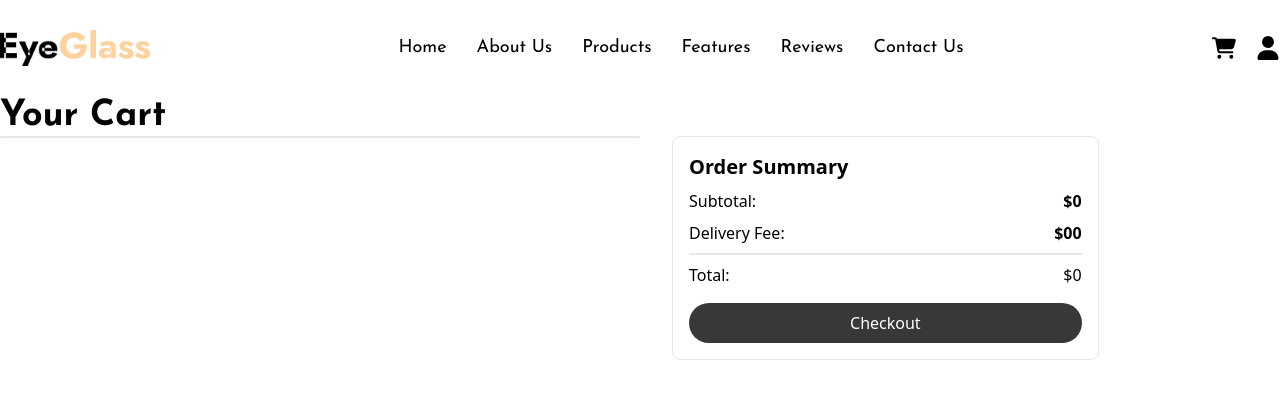
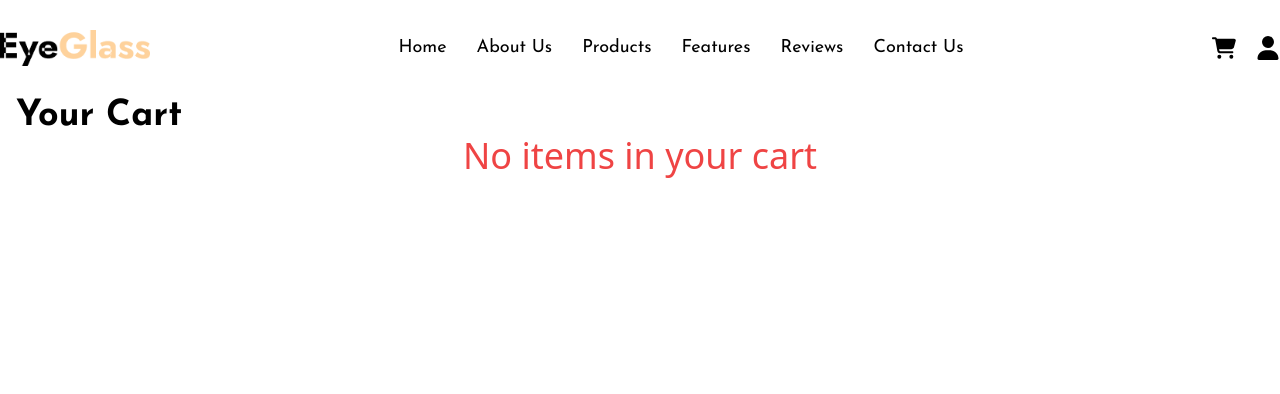
Before and after one commit to devRezaulKarim/md-rezaul-karim-Landing-Page--Challenge, a React (Vite) app: page /cart in a window 1280 px wide. Shown: the top 394 px of the page. Built offline with nearby package versions, Linux system fonts and the light colour scheme.

Commit message:
FIX: Fix the quantity decrement.
Quantity can be decreased when it is more than 1.

```diff
--- a/src/components/Cart.jsx
+++ b/src/components/Cart.jsx
@@ -8,16 +8,17 @@ const Cart = () => {
   }, 0);
 
   return (
-    <div className="max-w-[1321px] mx-auto">
-      <h1 className="lg:text-4xl font-bold font-josefin">Your Cart</h1>
-      <div className="flex gap-8 ">
-        <div className="lg:w-1/2 border rounded-lg px-4 divide-y-2 h-fit">
+    <div className="max-w-[1321px] mx-auto px-4">
+      <h1 className="text-3xl lg:text-4xl font-bold font-josefin">Your Cart</h1>
+      {cartItems.length > 0 ? (
+        <div className="md:flex md:gap-4 lg:gap-8 ">
+          <div className="md:w-1/2 border rounded-lg px-4 divide-y-2 h-fit">
             {cartItems.map((item) => (
               <CartCard key={item.id} item={item} />
             ))}
           </div>
 
-        <div className="lg:w-1/3 border rounded-lg p-4 h-fit">
+          <div className="md:w-2/5 lg:w-1/3 border rounded-lg p-4 h-fit mt-8 lg:mt-0">
             <h3 className="text-xl font-bold">Order Summary</h3>
             <div className="py-2">
               <p className="flex justify-between items-center mb-2">
@@ -25,7 +26,8 @@ const Cart = () => {
                 <span className="font-bold">${subtotalPrice}</span>
               </p>
               <p className="flex justify-between items-center">
-              <span>Delivery Fee:</span> <span className="font-bold">$00</span>
+                <span>Delivery Fee:</span>{" "}
+                <span className="font-bold">$00</span>
               </p>
             </div>
             <div className="border-t-2 flex justify-between pt-2 pb-4">
@@ -38,6 +40,11 @@ const Cart = () => {
             </button>
           </div>
         </div>
+      ) : (
+        <h1 className="text-2xl md:text-3xl lg:text-4xl text-center text-red-500">
+          No items in your cart
+        </h1>
+      )}
     </div>
   );
 };
--- a/src/components/CartCard.jsx
+++ b/src/components/CartCard.jsx
@@ -5,15 +5,15 @@ import { useCart } from "../context/GlobalState";
 const CartCard = ({ item: { id, img, title, currentPrice, quantity } }) => {
   const { removeItemFromCart, increaseQuantity, decreaseQuantity } = useCart();
   return (
-    <div className="flex justify-between py-4">
+    <div className="flex justify-between py-4 min-h-24">
       <div className="flex gap-4">
-        <div className="w-32 bg-[#eaeaea] p-2 rounded-lg">
+        <div className="w-16 lg:w-32 bg-[#eaeaea] p-2 rounded-lg grid place-items-center">
           <img src={img} alt="" />
         </div>
 
         <div className="flex flex-col justify-between">
-          <h3 className="text-xl font-bold">{title}</h3>
-          <p className="font-bold text-lg">${currentPrice}</p>
+          <h3 className="text-base lg:text-xl font-bold">{title}</h3>
+          <p className="font-bold text-sm lg:text-lg">${currentPrice}</p>
         </div>
       </div>
 
@@ -21,12 +21,18 @@ const CartCard = ({ item: { id, img, title, currentPrice, quantity } }) => {
         <button onClick={() => removeItemFromCart(id)}>
           <FaTrashCan className="text-red-500" />
         </button>
-        <p className="bg-[#eaeaea] px-4 flex items-center rounded-full py-1">
-          <button onClick={() => decreaseQuantity(id)}>
+        <p className="bg-[#eaeaea] px-2 lg:px-4 flex items-center rounded-full py-1">
+          <button
+            className="text-sm lg:text-base active:scale-50"
+            onClick={() => decreaseQuantity(id)}
+          >
             <FaMinus />
           </button>
-          <span className="px-4">{quantity}</span>
-          <button onClick={() => increaseQuantity(id)}>
+          <span className="px-2 lg:px-4">{quantity}</span>
+          <button
+            className="text-sm lg:text-base active:scale-50"
+            onClick={() => increaseQuantity(id)}
+          >
             <FaPlus />
           </button>
         </p>
--- a/src/context/GlobalState.jsx
+++ b/src/context/GlobalState.jsx
@@ -60,10 +60,12 @@ const CartProvider = ({ children }) => {
     setCartItems((prevItems) =>
       prevItems.map((item) => {
         if (item.id === itemId) {
-          return {
-            ...item,
-            quantity: item.quantity - 1,
-          };
+          if (item.quantity > 1) {
+            return {
+              ...item,
+              quantity: item.quantity - 1,
+            };
+          }
         }
         return item;
       })
```
Lines whose indentation alone changed are shown as unchanged.
